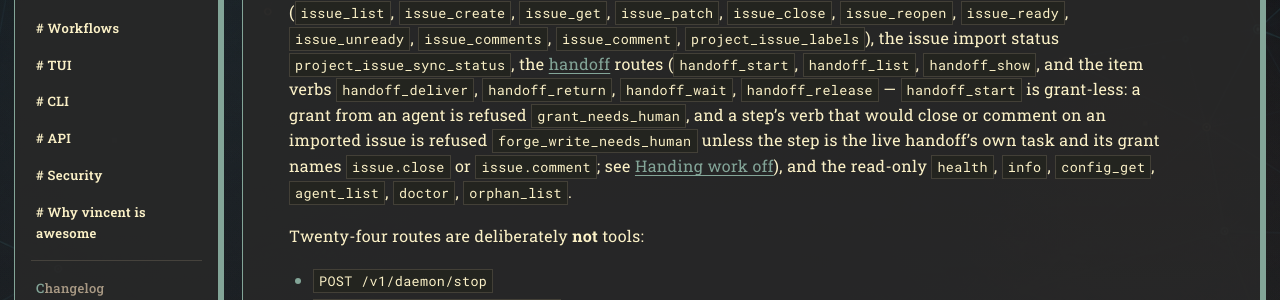
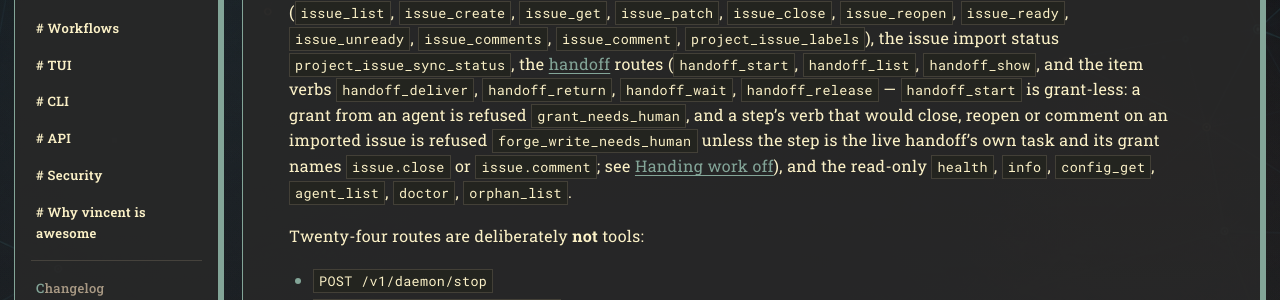
Before and after one commit to lezli01/vincent, a Jekyll site: the page built from docs/guides/mcp.md, in a window 1280 px wide and 900 px high, scrolled down 937 px. Shown: the part 156-456 px from the top of the window. Built offline with Jekyll 4.4.1, drawn with Linux system fonts in a browser that asks for light colours.

Commit message:
docs(handoff): issue.close admits a reopen as well as a close (review F4)
IssueWriteAs gates close and reopen on store.CapIssueClose, and the API
reference says so; the guide's grant table and its list of refused
writes named only the close.

```diff
--- a/docs/guides/mcp.md
+++ b/docs/guides/mcp.md
@@ -44,7 +44,7 @@ the [handoff](../reference/api.md#handoffs) routes (`handoff_start`,
 `handoff_list`, `handoff_show`, and the item verbs `handoff_deliver`,
 `handoff_return`, `handoff_wait`, `handoff_release` — `handoff_start` is
 grant-less: a grant from an agent is refused `grant_needs_human`, and a
-step's verb that would close or comment on an imported issue is refused
+step's verb that would close, reopen or comment on an imported issue is refused
 `forge_write_needs_human` unless the step is the live handoff's own task and
 its grant names `issue.close` or `issue.comment`; see
 [Handing work off](handoff.md)),
```
Also changed, not shown: docs/guides/handoff.md (+2 -2 lines).
